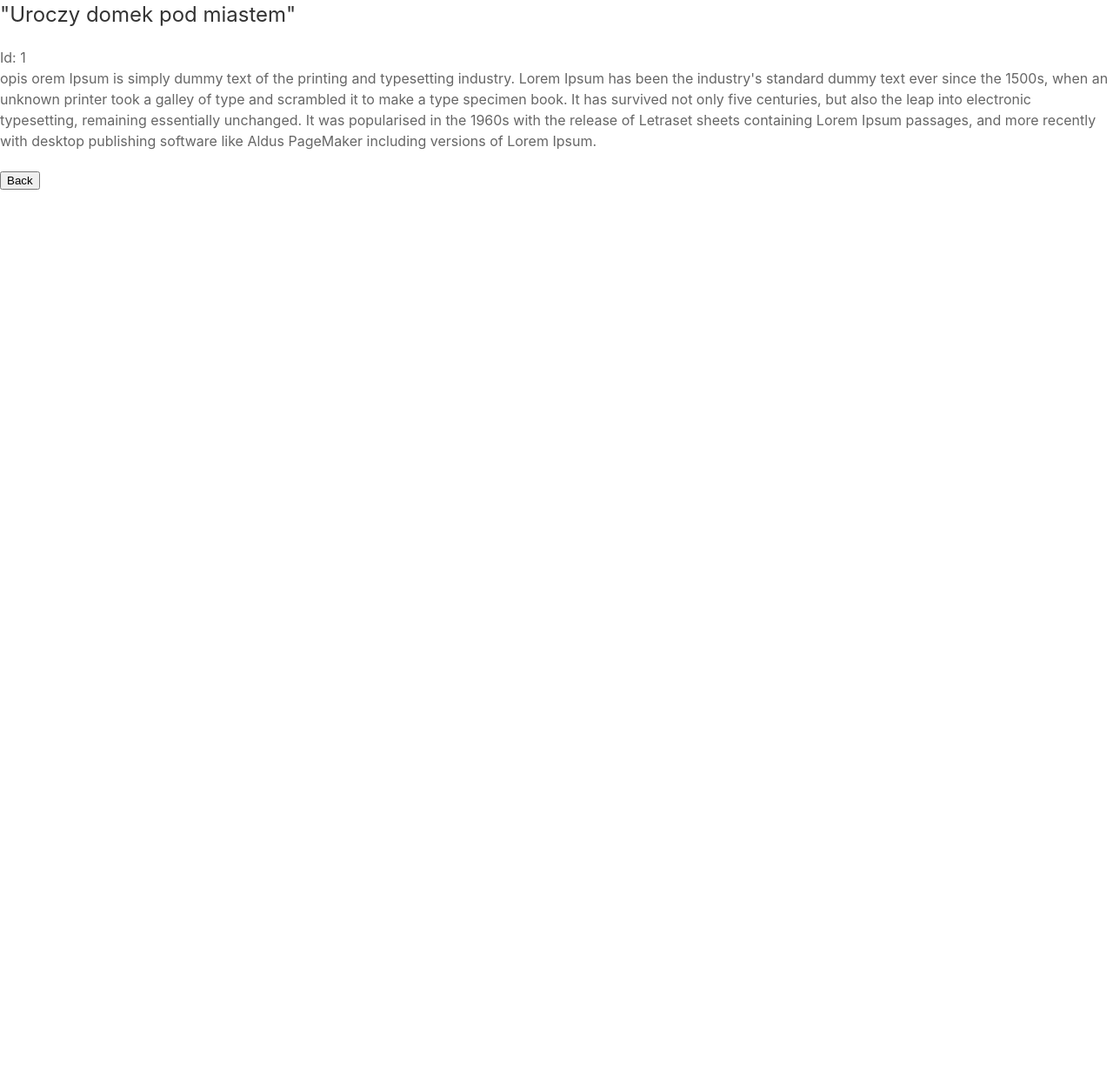
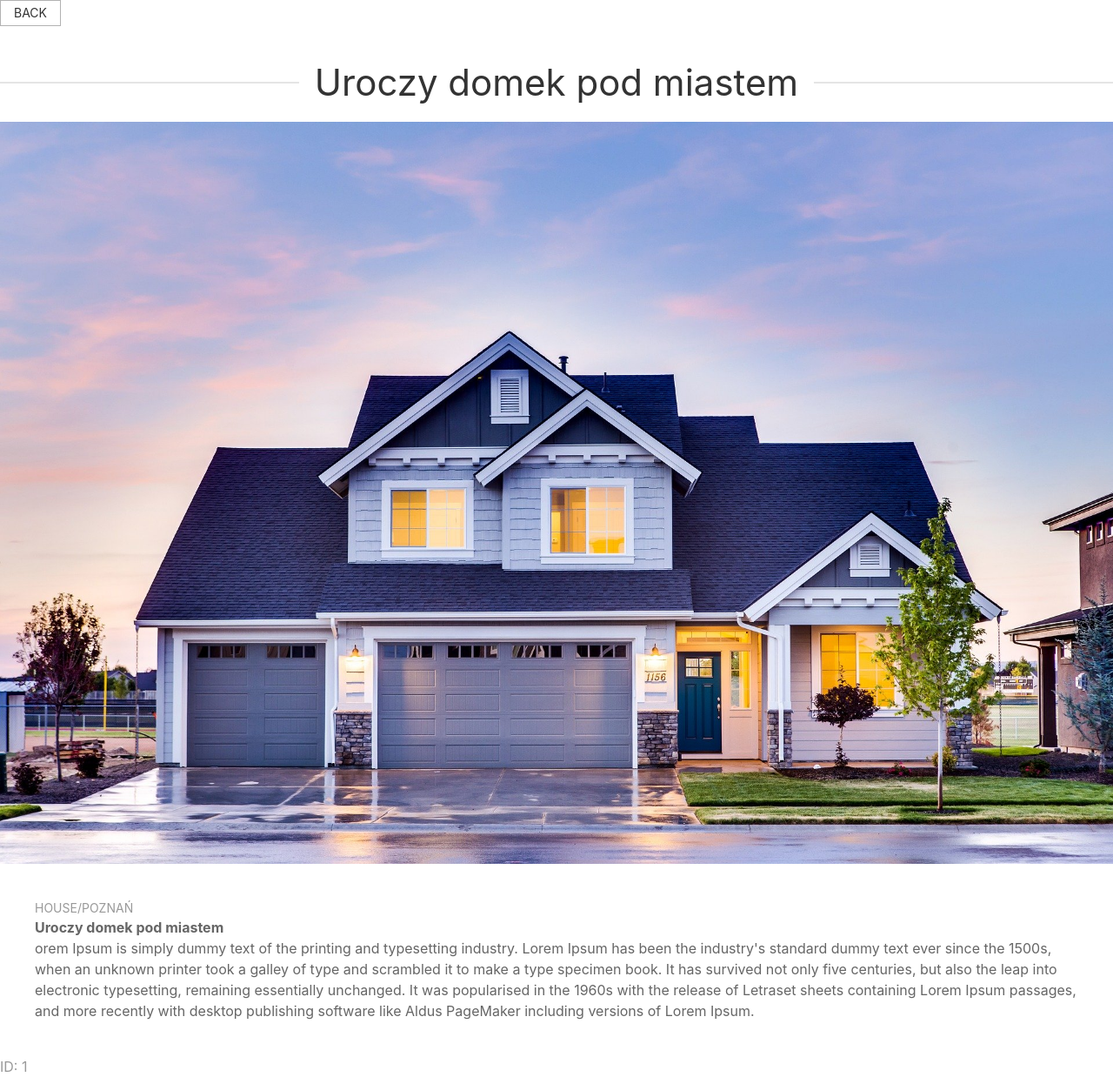
Before and after one commit to aga555/rental, an Angular app: page /homes/1 in a window 1280 px wide. Shown: the whole page at 87% size. Before the commit the page ends 800 px from the top, so only its background shows below. Built offline with nearby package versions, Linux system fonts and the light colour scheme.

Commit message:
#styling home

```diff
--- a/src/app/home/home.component.html
+++ b/src/app/home/home.component.html
@@ -1,9 +1,28 @@
-<div *ngIf="home$ | async as home">
-  <h3>"{{ home.title }}"</h3>
-  <div>
-    <label>Id: </label>{{ home.id }}</div>
-  opis {{home.description}}
-  <p>
-    <button (click)="gotoHomes(home)">Back</button>
-  </p>
+<div  class="uk-card " *ngIf="home$ | async as home">
+  <button class="uk-button uk-button-default uk-button-small" (click)="gotoHomes(home)">Back</button>
+  <h1 class="uk-heading-line uk-text-center"><span>{{ home.title }}</span></h1>
+
+
+  <div class="uk-card-media-top" >
+      <img src="{{home.img}}" alt="">
+    </div>
+    <div class="uk-card-body">
+      <div class="uk-text-muted uk-text-uppercase uk-text-small uk text-bold uk-text-truncate">
+        {{home.type}}/{{home.location}}
+      </div>
+      <div class="uk-text-bold">
+        {{home.title}}
+      </div>
+      <div class="uk-text-left@s">
+        {{home.description}}
+      </div>
+    </div>
+
+
+  <div class="uk-text-muted uk-text-uppercase uk-text-left@s ">
+    <label>Id: </label>{{ home.id }}
+  </div>
+
+
+
 </div>
```
